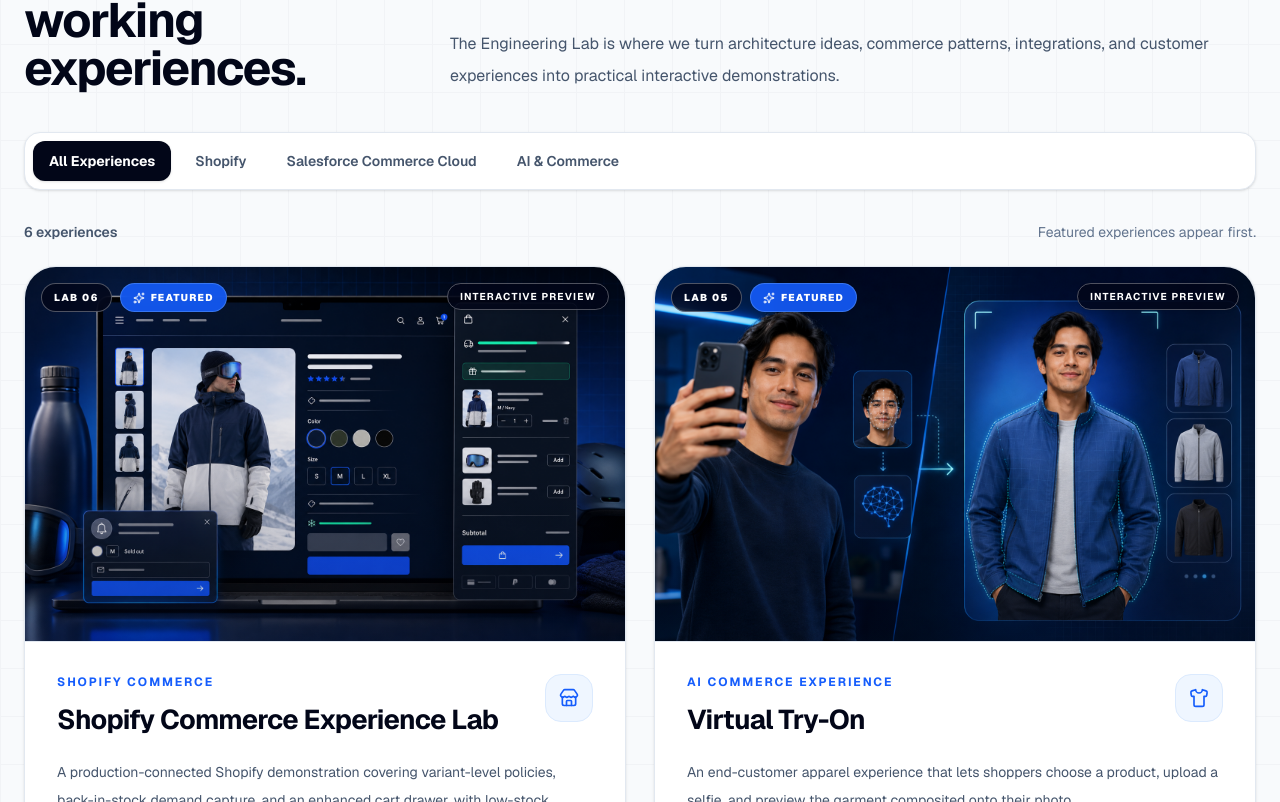
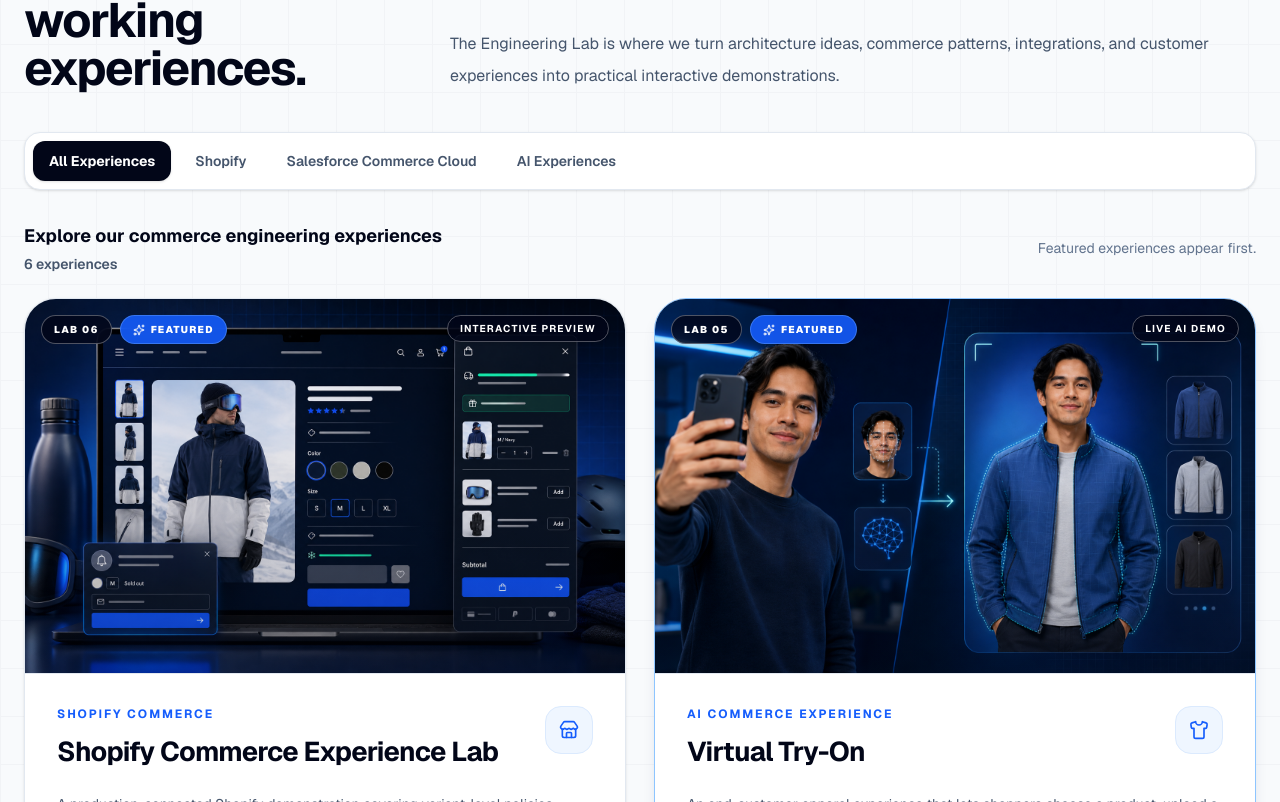
Before and after one commit to yourforceio/yourforce, a Next.js app: page /lab in a window 1280 px wide. Shown: the part 998-1800 px from the top of the page. Built offline with nearby package versions, Linux system fonts and the light colour scheme.

Commit message:
Enhance Lab with platform filters and Shopify roadmap

```diff
--- a/app/lab/page.tsx
+++ b/app/lab/page.tsx
@@ -47,10 +47,35 @@
     value: "sfcc",
   },
   {
-    label: "AI & Commerce",
+    label: "AI Experiences",
     value: "ai-commerce",
   },
 ];
+
+const platformSectionCopy: Record<
+  LabPlatform,
+  {
+    heading: string;
+    countLabel: string;
+  }
+> = {
+  all: {
+    heading: "Explore our commerce engineering experiences",
+    countLabel: "experience",
+  },
+  shopify: {
+    heading: "Explore our Shopify commerce tools and storefront enhancements",
+    countLabel: "Shopify experience",
+  },
+  sfcc: {
+    heading: "Explore our Salesforce Commerce Cloud engineering work",
+    countLabel: "Salesforce Commerce Cloud experience",
+  },
+  "ai-commerce": {
+    heading: "Explore our AI-powered and conversational commerce work",
+    countLabel: "AI commerce experience",
+  },
+};
 
 export const metadata: Metadata = {
   title: lab.metadata.title,
@@ -103,7 +128,7 @@
     .filter(
       (item) =>
         activePlatform === "all" ||
-        item.categories.includes(activePlatform),
+        item.categories?.includes(activePlatform) === true,
     )
     .sort((first, second) => {
       const firstRank = first.featuredRank ?? 999;
@@ -111,6 +136,8 @@
 
       return firstRank - secondRank;
     });
+
+  const sectionCopy = platformSectionCopy[activePlatform];
 
   return (
     <main>
@@ -435,12 +462,17 @@
                 gap-4
               "
             >
-              <p className="text-sm font-semibold text-slate-600">
-                {visibleItems.length}{" "}
-                {visibleItems.length === 1
-                  ? "experience"
-                  : "experiences"}
-              </p>
+              <div>
+                <h3 className="text-lg font-bold text-slate-950">
+                  {sectionCopy.heading}
+                </h3>
+
+                <p className="mt-1 text-sm font-semibold text-slate-600">
+                  {visibleItems.length}{" "}
+                  {sectionCopy.countLabel}
+                  {visibleItems.length === 1 ? "" : "s"}
+                </p>
+              </div>
 
               {activePlatform === "all" && (
                 <p className="text-sm text-slate-500">
@@ -466,25 +498,16 @@
                 return (
                   <article
                     key={item.slug}
-                    className="
-                      group
-                      relative
-                      flex
-                      h-full
-                      flex-col
-                      overflow-hidden
-                      rounded-[2rem]
-                      border
-                      border-slate-200
-                      bg-white
-                      shadow-sm
-                      transition-all
-                      duration-300
-                      hover:-translate-y-1
-                      hover:border-blue-200
-                      hover:shadow-xl
-                      hover:shadow-slate-950/5
-                    "
+                    className={`
+                      group relative flex h-full flex-col overflow-hidden
+                      rounded-[2rem] border bg-white transition-all duration-300
+                      hover:-translate-y-1 hover:shadow-xl hover:shadow-slate-950/5
+                      ${
+                        item.highlight
+                          ? "border-blue-300 shadow-lg shadow-blue-950/10 hover:border-blue-400"
+                          : "border-slate-200 shadow-sm hover:border-blue-200"
+                      }
+                    `}
                   >
                     {/* Preview */}
                     <div
@@ -613,7 +636,7 @@
                             backdrop-blur
                           "
                         >
-                          Interactive Preview
+                          {item.previewLabel ?? "Interactive Preview"}
                         </span>
                       </div>
 
@@ -934,6 +957,59 @@
                 );
               })}
             </div>
+
+            {activePlatform === "shopify" && (
+              <section
+                aria-labelledby="shopify-roadmap-heading"
+                className="mt-10 rounded-[2rem] border border-blue-200 bg-blue-50/60 p-6 sm:p-8"
+              >
+                <div className="flex flex-col gap-2 sm:flex-row sm:items-end sm:justify-between">
+                  <div>
+                    <p className="text-xs font-bold uppercase tracking-[0.16em] text-blue-600">
+                      Shopify roadmap
+                    </p>
+
+                    <h3
+                      id="shopify-roadmap-heading"
+                      className="mt-2 text-2xl font-bold text-slate-950"
+                    >
+                      Coming next to the Shopify Lab
+                    </h3>
+                  </div>
+
+                  <p className="text-sm text-slate-600">
+                    Planned demonstrations are added as they become ready.
+                  </p>
+                </div>
+
+                <div className="mt-6 grid gap-4 lg:grid-cols-3">
+                  {lab.upcomingShopify.map((feature) => (
+                    <article
+                      key={feature.title}
+                      className="rounded-2xl border border-blue-100 bg-white p-5 shadow-sm"
+                    >
+                      <span
+                        className={
+                          feature.statusLabel === "In progress"
+                            ? "inline-flex rounded-full bg-amber-100 px-2.5 py-1 text-xs font-bold text-amber-800"
+                            : "inline-flex rounded-full bg-slate-100 px-2.5 py-1 text-xs font-bold text-slate-600"
+                        }
+                      >
+                        {feature.statusLabel}
+                      </span>
+
+                      <h4 className="mt-4 text-lg font-bold text-slate-950">
+                        {feature.title}
+                      </h4>
+
+                      <p className="mt-2 text-sm leading-6 text-slate-600">
+                        {feature.description}
+                      </p>
+                    </article>
+                  ))}
+                </div>
+              </section>
+            )}
 
             {/* Roadmap */}
             <div
--- a/data/lab.ts
+++ b/data/lab.ts
@@ -204,6 +204,8 @@
 
       href: "/lab/agentic-guided-shopping",
 
+      previewLabel: "Rule-Based Demo",
+
       status: "available",
 
       icon: SlidersHorizontal,
@@ -247,6 +249,10 @@
       external: true,
 
       ctaLabel: "Experience Demo",
+
+      previewLabel: "Live AI Demo",
+
+      highlight: true,
 
       status: "available",
 
@@ -306,6 +312,27 @@
     },
   ],
 
+  upcomingShopify: [
+    {
+      title: "Low-Stock Replenishment Automation",
+      description:
+        "Use Shopify Flow to detect low variant inventory, notify operations, and create a replenishment task.",
+      statusLabel: "In progress",
+    },
+    {
+      title: "AI Shopping Assistant",
+      description:
+        "Guide shoppers through product discovery using conversational recommendations grounded in live catalog data.",
+      statusLabel: "Planned",
+    },
+    {
+      title: "Checkout Rules with Shopify Functions",
+      description:
+        "Demonstrate server-side checkout validation, promotion logic, and configurable commerce rules.",
+      statusLabel: "Planned",
+    },
+  ],
+
   roadmap: {
     eyebrow: "The Lab Continues",
 
--- a/types/lab.ts
+++ b/types/lab.ts
@@ -32,10 +32,18 @@
   href: string;
   external?: boolean;
   ctaLabel?: string;
+  previewLabel?: string;
+  highlight?: boolean;
   status: LabStatus;
   icon: LucideIcon;
   featured?: boolean;
   featuredRank?: number;
+};
+
+export type LabUpcomingItem = {
+  title: string;
+  description: string;
+  statusLabel: "In progress" | "Planned";
 };
 
 export type LabData = {
@@ -65,6 +73,8 @@
 
   items: LabItem[];
 
+  upcomingShopify: LabUpcomingItem[];
+
   roadmap: {
     eyebrow: string;
     heading: string;
```
